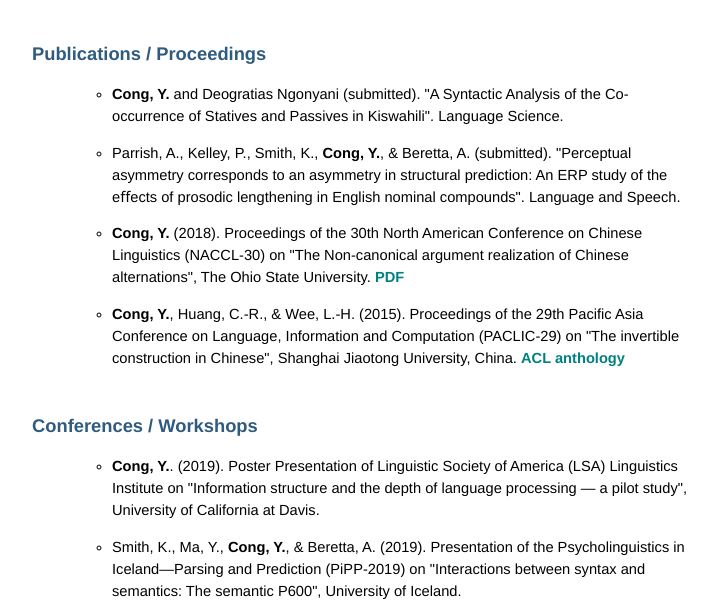
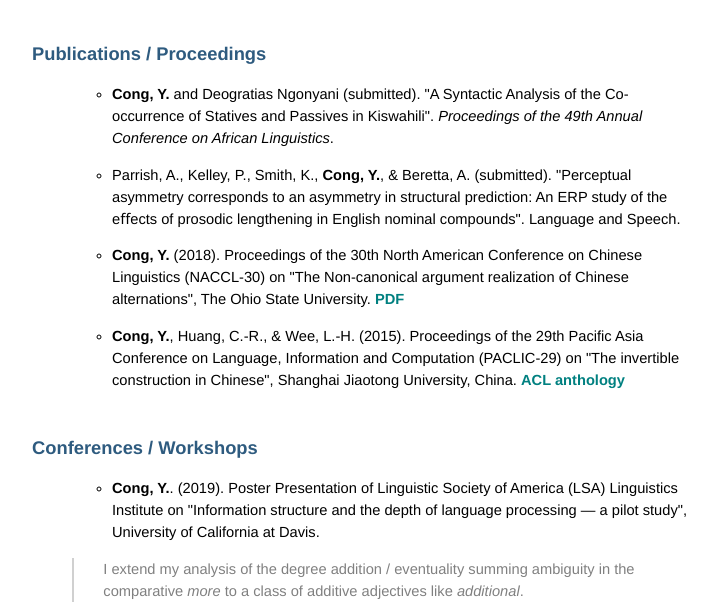
Before and after one commit to yancong222/yancong222.github.io, a plain HTML site: page research.html in a window 1280 px wide. Shown: the part 149-762 px from the top of the page, without its empty margins (278-995 px from the left). Drawn offline with Linux system fonts and the light colour scheme.

Commit message:
details added

```diff
--- a/research.html
+++ b/research.html
@@ -36,7 +36,7 @@
     <ul>
          <li style="list-style-type: none;">
     <ul>
-         <li><strong>Cong, Y.</strong> and Deogratias Ngonyani (submitted). "A Syntactic Analysis of the Co-occurrence of Statives and Passives in Kiswahili". Language Science.</li>
+         <li><strong>Cong, Y.</strong> and Deogratias Ngonyani (submitted). "A Syntactic Analysis of the Co-occurrence of Statives and Passives in Kiswahili". <i>Proceedings of the 49th Annual Conference on African Linguistics</i>.</li>
     </ul>
     </li>
     </ul>
@@ -68,6 +68,7 @@
     <ul>
          <li><strong>Cong, Y.</strong>. (2019). Poster Presentation of Linguistic Society of America (LSA) Linguistics Institute on "Information structure and the depth of language processing — a pilot study", University of California at Davis.</li>
     </ul>
+         <p class = "abstract">I extend my analysis of the degree addition / eventuality summing ambiguity in the comparative <i>more</i> to a class of additive adjectives like <i>additional</i>.</p>
     </li>
     </ul>
     <ul>
```
